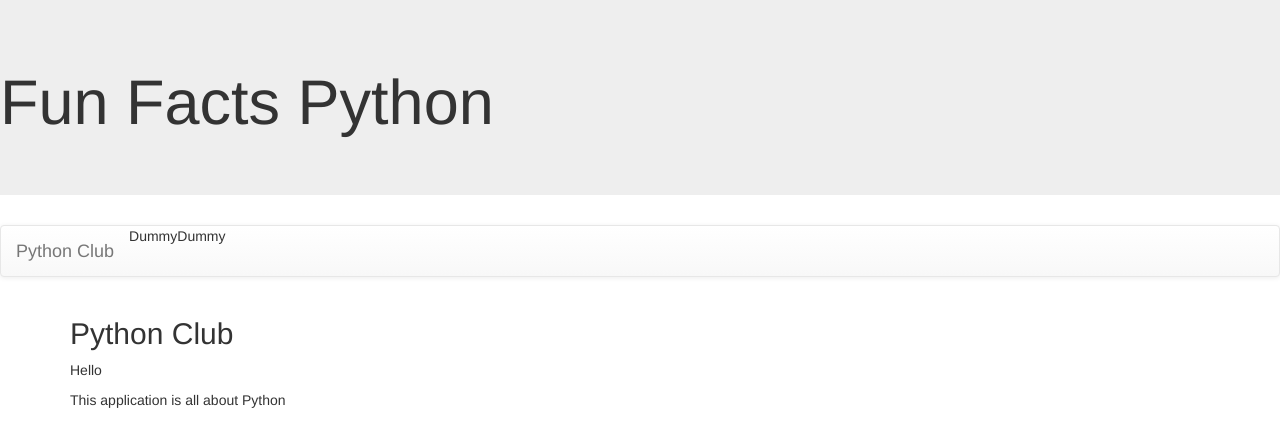
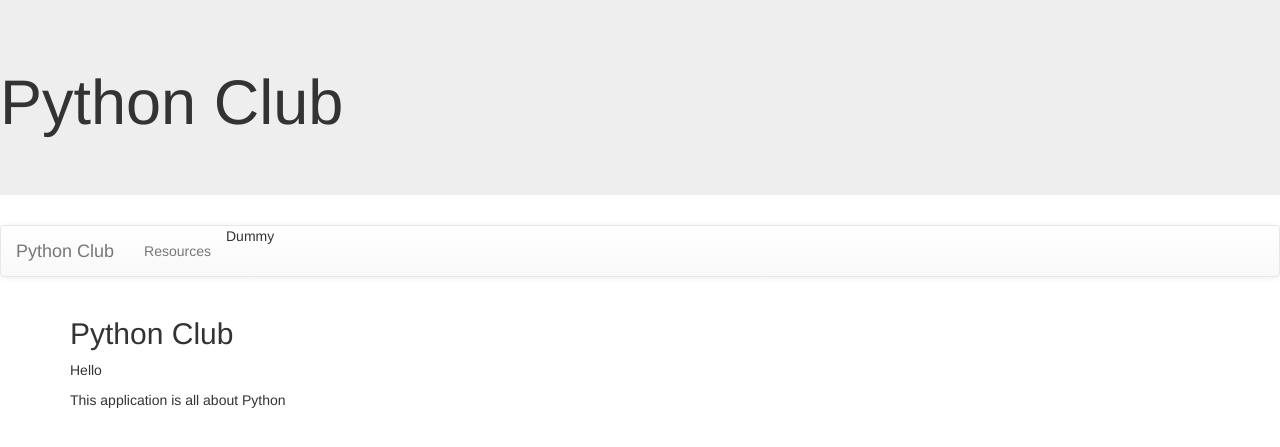
Before and after one commit to klc-jpg/pythonClub, a Django app: page /Club/ in a window 1280 px wide. Shown: the top 447 px of the page. Run offline with Django 4.2, Linux system fonts and the light colour scheme; some libraries are stand-ins or nearby versions.

Commit message:
resource view commit

```diff
--- a/Club/admin.py
+++ b/Club/admin.py
@@ -1,6 +1,3 @@
-from django.contrib import admin
-
-# Register your models here.
 from django.contrib import admin
 from .models import Meeting, MeetingMinutes, Resource, Event
 
--- a/Club/templates/base.html
+++ b/Club/templates/base.html
@@ -11,7 +11,7 @@ xt/css'>
 
 <body>
     <div class='jumbotron'>
-        <h1>Fun Facts Python</h1>
+        <h1>Python Club</h1>
     </div>
     <nav class="navbar navbar-default">
         <div class="container-fluid">
@@ -19,7 +19,7 @@ xt/css'>
                 <a class="navbar-brand" href="{% url 'index' %}">Python Club</a>
             </div>
             <ul class="nav navbar-nav">
-                <li>Dummy</li>
+                <li><a href="{% url 'resources' %}">Resources</a></li>
                 <li>Dummy</li>
             </ul>
         </div>
--- a/Club/urls.py
+++ b/Club/urls.py
@@ -3,4 +3,5 @@ from . import views
 
 urlpatterns = [
    path('', views.index, name='index'),
+   path('resources/', views.resources_view, name='resources')
 ]
--- a/Club/views.py
+++ b/Club/views.py
@@ -1,5 +1,10 @@
 from django.shortcuts import render
+from Club.models import Meeting, MeetingMinutes, Resource, Event
 
 # Create your views here.
 def index(request):
     return render(request, 'Club/index.html')
+
+def resources_view(request):
+    resource_list=Resource.objects.all()
+    return render(request, "Club/resources.html", {'resource_list': resource_list})
--- a/pythonClub/urls.py
+++ b/pythonClub/urls.py
@@ -18,5 +18,6 @@ from django.urls import path, include
 
 urlpatterns = [
     path('admin/', admin.site.urls),
+    path('accounts/', include('django.contrib.auth.urls')),
     path('Club/', include('Club.urls')),
 ]
```
Also changed, not shown: Club/templates/Club/resources.html (added, +17 -0 lines), 1 other file.
